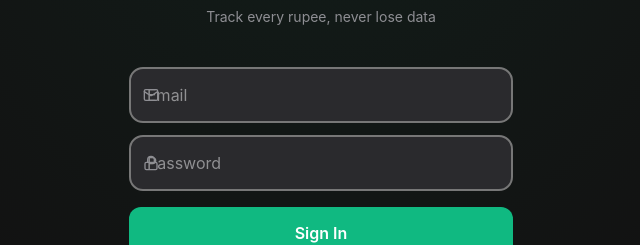
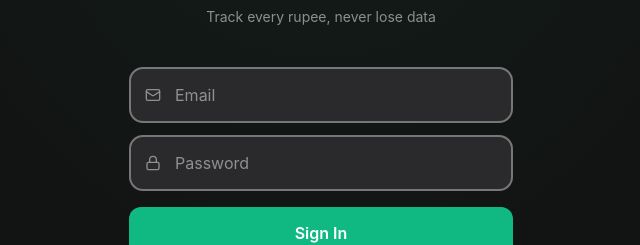
Before and after one commit to manojtyson-37/Expense-Manager, a React (Vite) app: page /#/ in a window 1280 px wide. Shown: the part 274-519 px from the top of the page, without its empty margins (319-959 px from the left). Built offline with nearby package versions, Linux system fonts and the light colour scheme; no server answers.

Commit message:
fix: input icon/text overlap — use inline paddingLeft for specificity
Tailwind v4 utility classes don't override base input styles. Switch
to inline style={{ paddingLeft }} for icon inputs on Login and
AddTransaction pages.

Co-Authored-By: Claude Sonnet 4.6 <noreply@anthropic.com>

```diff
--- a/src/pages/AddTransaction.tsx
+++ b/src/pages/AddTransaction.tsx
@@ -102,7 +102,8 @@ export default function AddTransaction() {
               value={amount}
               onChange={e => setAmount(e.target.value)}
               placeholder="0.00"
-              className="pl-8 text-2xl font-bold"
+              className="text-2xl font-bold"
+              style={{ paddingLeft: '2.5rem' }}
               autoFocus
               required
             />
--- a/src/pages/Login.tsx
+++ b/src/pages/Login.tsx
@@ -50,24 +50,24 @@ export default function Login() {
 
         <form onSubmit={handleSubmit} className="space-y-3">
           <div className="relative">
-            <Mail size={16} className="absolute left-3.5 top-1/2 -translate-y-1/2 text-text-muted" />
+            <Mail size={16} className="absolute left-4 top-1/2 -translate-y-1/2 text-text-muted" />
             <input
               type="email"
               value={email}
               onChange={e => setEmail(e.target.value)}
               placeholder="Email"
-              className="pl-10"
+              style={{ paddingLeft: '2.75rem' }}
               required
             />
           </div>
           <div className="relative">
-            <Lock size={16} className="absolute left-3.5 top-1/2 -translate-y-1/2 text-text-muted" />
+            <Lock size={16} className="absolute left-4 top-1/2 -translate-y-1/2 text-text-muted" />
             <input
               type="password"
               value={password}
               onChange={e => setPassword(e.target.value)}
               placeholder="Password"
-              className="pl-10"
+              style={{ paddingLeft: '2.75rem' }}
               minLength={6}
               required
             />
```
